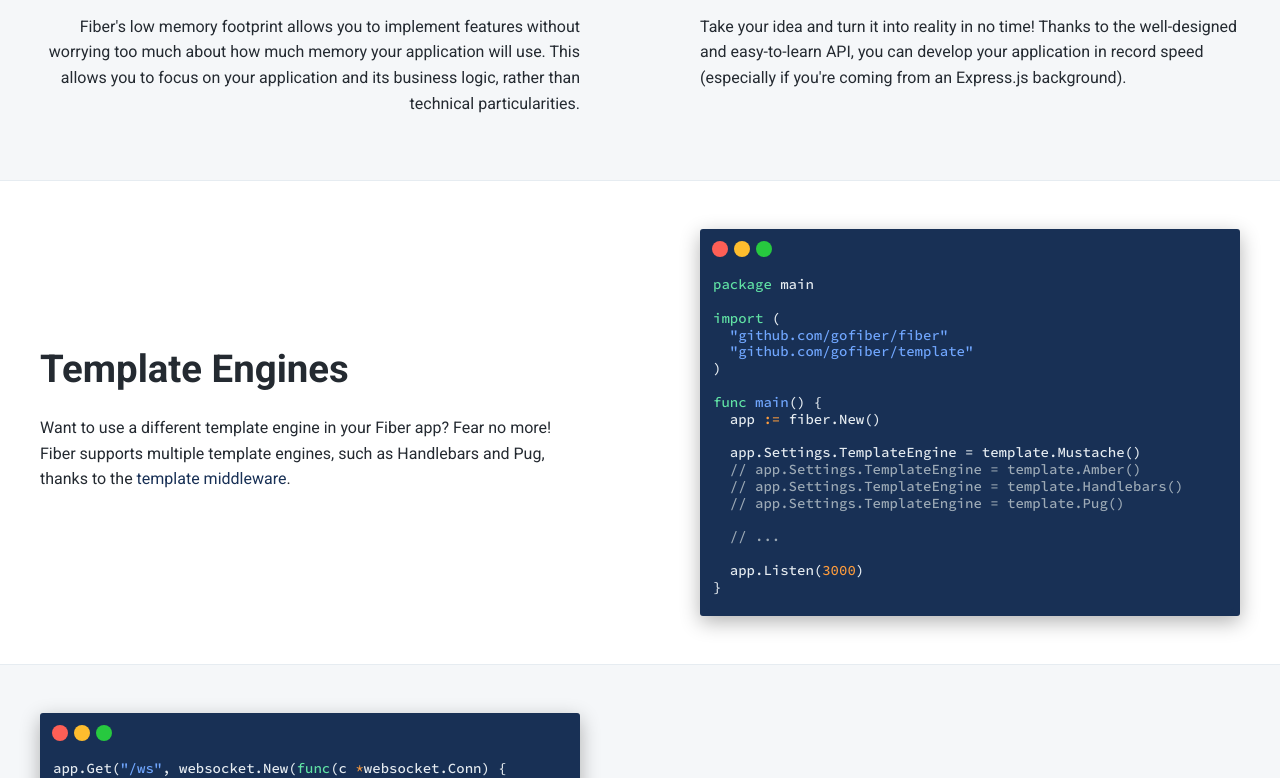
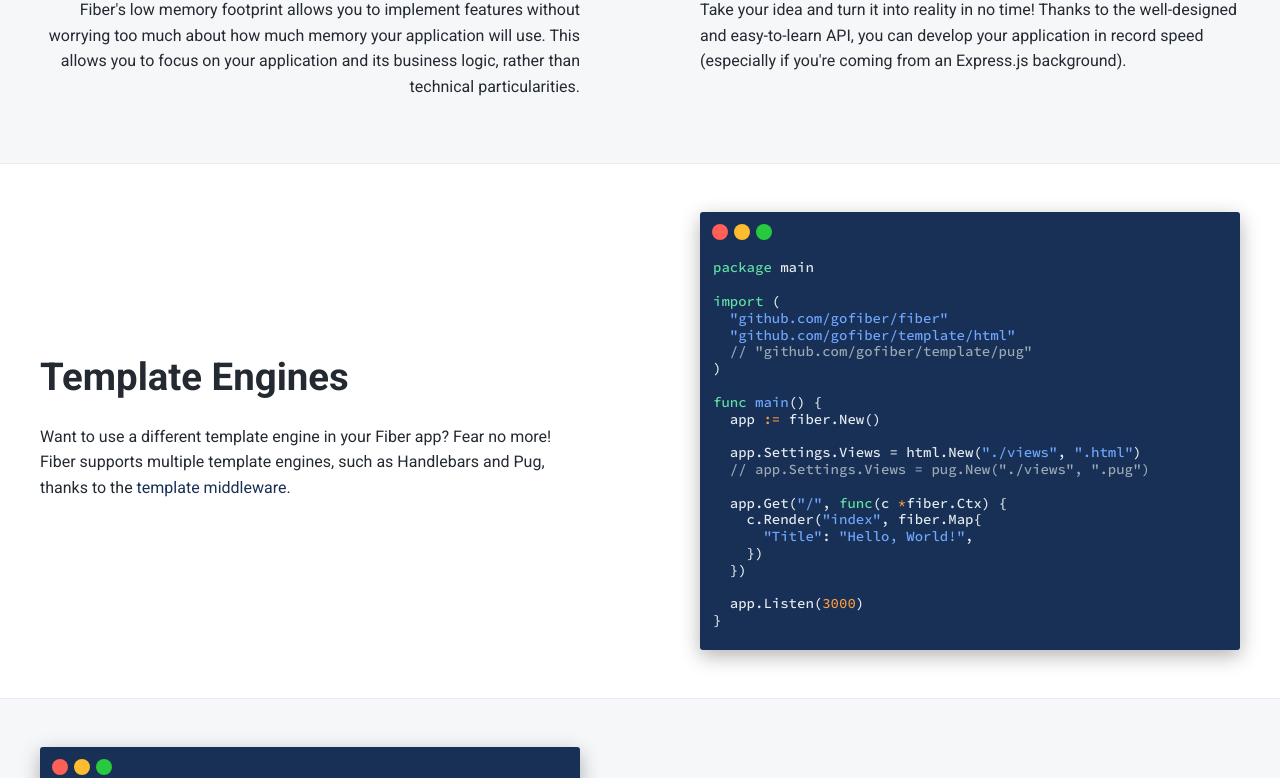
Before and after one commit to gofiber/website, a Next.js app: page / in a window 1280 px wide. Shown: the part 3257-4035 px from the top of the page. Built offline with nearby package versions, Linux system fonts and the light colour scheme.

Commit message:
Update samples

```diff
--- a/components/blocks/Middleware.tsx
+++ b/components/blocks/Middleware.tsx
@@ -13,12 +13,11 @@
 
   app.Use(cors.New())
   app.Use(func (c *fiber.Ctx) {
-    if !c.Is("json") {
+    if c.Is("json") {
+      c.Next()
+    } else {
       c.Send("Sorry, only JSON requests are allowed!")
-      return
     }
-
-    c.Next()
   })
 
   app.Get("/", func(c *fiber.Ctx) {
--- a/components/blocks/Templating.tsx
+++ b/components/blocks/Templating.tsx
@@ -5,18 +5,21 @@
 
 import (
   "github.com/gofiber/fiber"
-  "github.com/gofiber/template"
+  "github.com/gofiber/template/html"
+  // "github.com/gofiber/template/pug"
 )
 
 func main() {
   app := fiber.New()
 
-  app.Settings.TemplateEngine = template.Mustache()
-  // app.Settings.TemplateEngine = template.Amber()
-  // app.Settings.TemplateEngine = template.Handlebars()
-  // app.Settings.TemplateEngine = template.Pug()
+  app.Settings.Views = html.New("./views", ".html")
+  // app.Settings.Views = pug.New("./views", ".pug")
 
-  // ...
+	app.Get("/", func(c *fiber.Ctx) {
+		c.Render("index", fiber.Map{
+			"Title": "Hello, World!",
+		})
+	})
 
   app.Listen(3000)
 }`;
```
